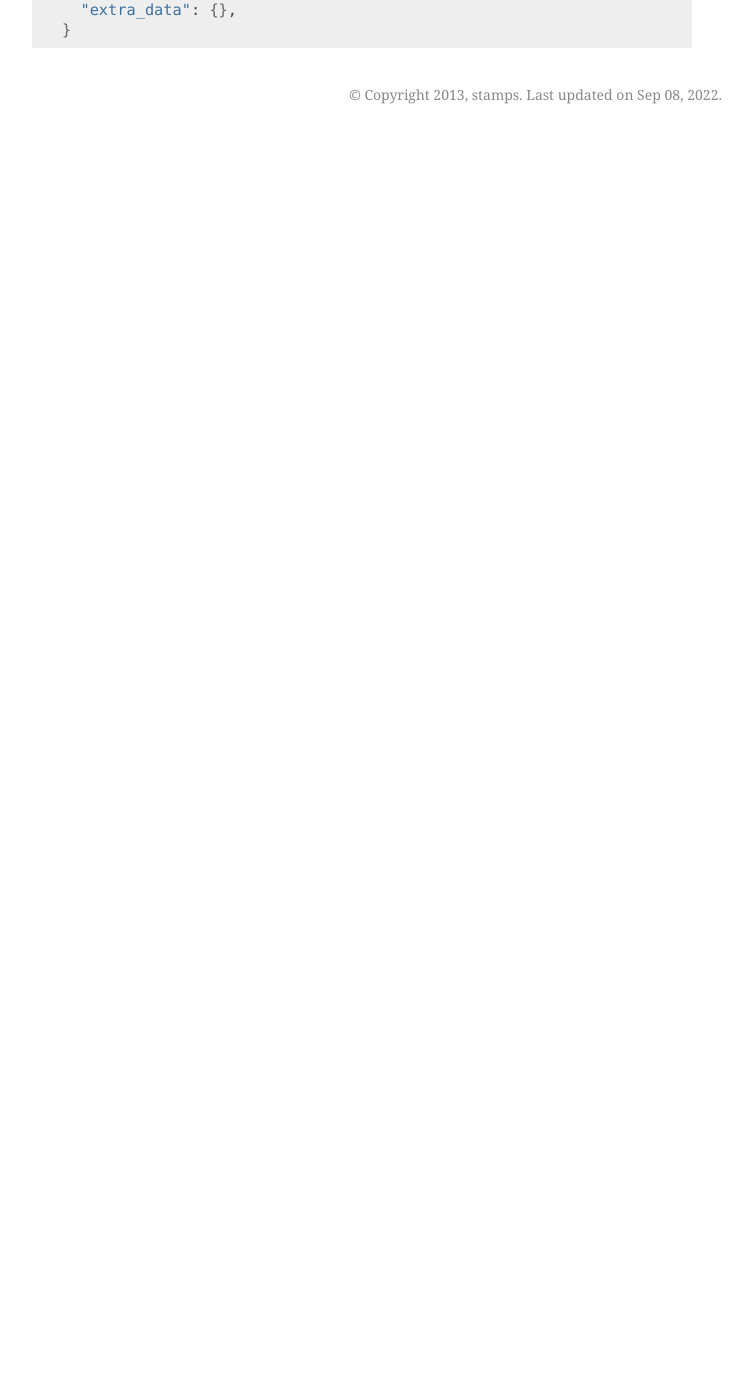
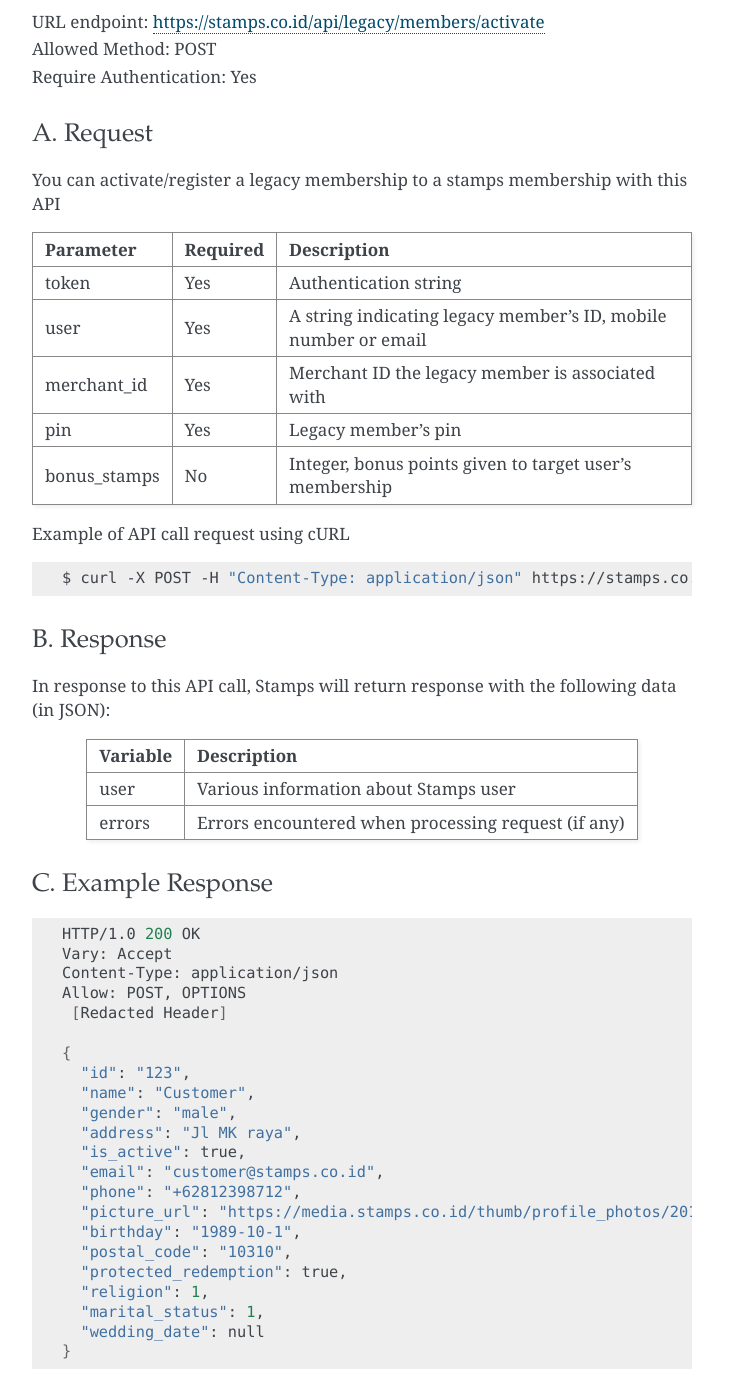
Before and after one commit to ui/stamps-api-docs, a Sphinx documentation site: the page built from source/legacy_members_api.rst, in a window 1280 px wide and 1400 px high, scrolled down 4200 px. Shown: the whole window, without its empty margins (388-1140 px from the left). Built offline with Sphinx 7.4.7, drawn with Linux system fonts in a browser that asks for light colours; before the commit the page ends 4334 px from its top, so only the background shows below that; some of the changed text lies outside the part shown.

Commit message:
Add activate legacy member docs

```diff
--- a/source/legacy_members_api.rst
+++ b/source/legacy_members_api.rst
@@ -208,3 +202,74 @@ On successful balance update:
       "created": "2014-08-08",
       "extra_data": {},
     }
+
+
+3. Merge Legacy Membership
+====================================
+| URL endpoint: https://stamps.co.id/api/legacy/members/activate
+| Allowed Method: POST
+| Require Authentication: Yes
+
+A. Request
+-----------------------------
+You can activate/register a legacy membership to a stamps membership with this API
+
+================ =========== =========================
+Parameter        Required    Description
+================ =========== =========================
+token            Yes         Authentication string
+user             Yes         A string indicating legacy member's ID, mobile number or email
+merchant_id      Yes         Merchant ID the legacy member is associated with
+pin              Yes         Legacy member's pin
+bonus_stamps     No          Integer, bonus points given to target user's membership
+================ =========== =========================
+
+
+Example of API call request using cURL
+
+.. code-block :: bash
+
+    $ curl -X POST -H "Content-Type: application/json" https://stamps.co.id/api/legacy/members/activate -i -d '{ "token": "secret", "user": 12, "pin": "123456", "merchant_id": 1, "bonus_stamps": 10 }'
+
+
+
+B. Response
+-----------
+
+In response to this API call, Stamps will return response with the following data (in JSON):
+
+=================== ==============================
+Variable            Description
+=================== ==============================
+user                Various information about Stamps user
+errors              Errors encountered when processing request (if any)
+=================== ==============================
+
+
+C. Example Response
+-------------------
+
+.. code-block :: bash
+
+    HTTP/1.0 200 OK
+    Vary: Accept
+    Content-Type: application/json
+    Allow: POST, OPTIONS
+     [Redacted Header]
+
+    {
+      "id": "123",
+      "name": "Customer",
+      "gender": "male",
+      "address": "Jl MK raya",
+      "is_active": true,
+      "email": "customer@stamps.co.id",
+      "phone": "+62812398712",
+      "picture_url": "https://media.stamps.co.id/thumb/profile_photos/2014/4/17/483ccddd-9aea-44d2-bbc4-6aa71f51fb2a_size_80.png",
+      "birthday": "1989-10-1",
+      "postal_code": "10310",
+      "protected_redemption": true,
+      "religion": 1,
+      "marital_status": 1,
+      "wedding_date": null
+    }
```
Also changed, not shown: other parts of source/legacy_members_api.rst (+0 -6 lines).
